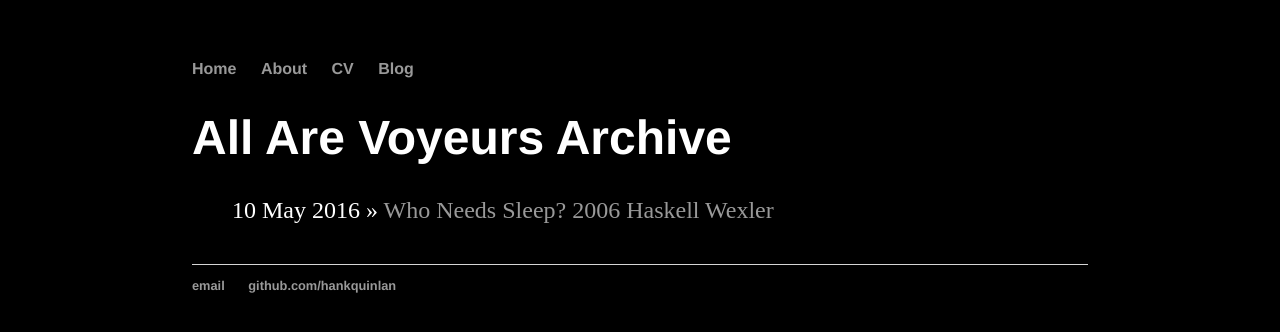
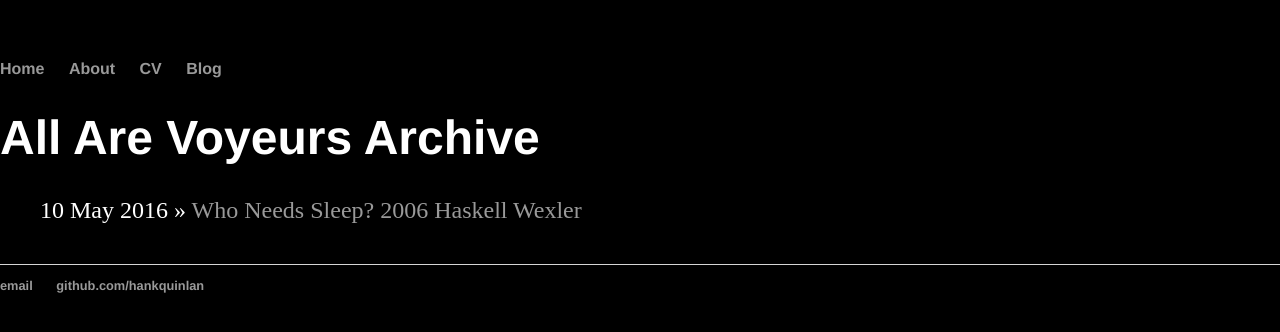
Before and after one commit to meglynkrafft/meglynkrafft.github.io, a Jekyll site: the page built from blog/index.html, in a window 1280 px wide. Shown: the top 332 px of the page. Built offline with Jekyll 4.4.1, drawn with Linux system fonts in a browser that asks for light colours.

Commit message:
Update main.css

```diff
--- a/css/main.css
+++ b/css/main.css
@@ -1,6 +1,5 @@
 body {
     margin: 60px auto;
-    width: 70%;
     background-color: #000000;
     color: #ffffff;
 }
```
